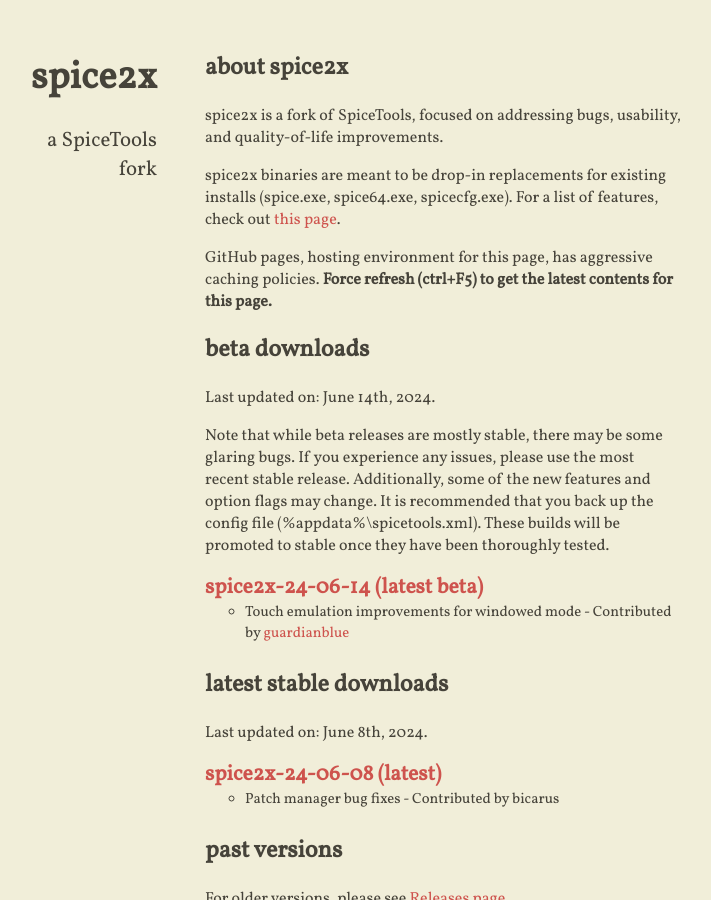
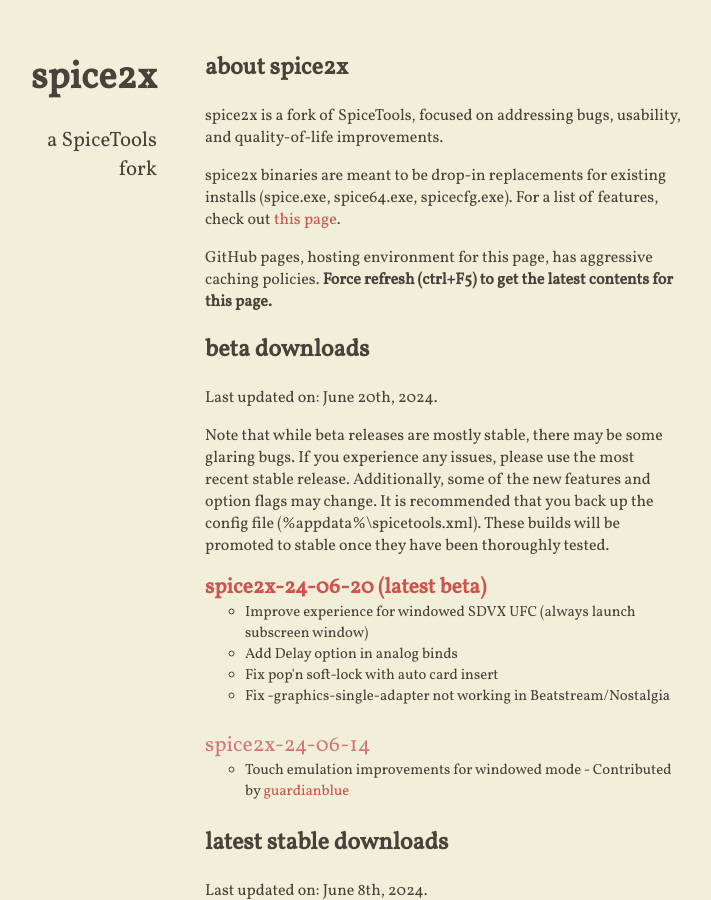
Before and after one commit to spice2x/spice2x.github.io, a Jekyll site: the page built from docs/index.html, in a window 1280 px wide and 900 px high. Shown: the whole window, without its empty margins (299-1010 px from the left). Built offline with Jekyll 4.4.1, drawn with Linux system fonts in a browser that asks for light colours; nearby versions of some CDN libraries.

Commit message:
24-06-20

```diff
--- a/docs/_includes/content.html
+++ b/docs/_includes/content.html
@@ -11,7 +11,7 @@
 
 <h2>beta downloads</h2>
 
-<p>Last updated on: June 14th, 2024.</p>
+<p>Last updated on: June 20th, 2024.</p>
 
 <p>Note that while beta releases are mostly stable, there may be some glaring bugs. If you experience any issues, please
   use the most recent stable release. Additionally, some of the new features and option flags may change. It is
@@ -19,6 +19,16 @@
   stable once they have been thoroughly tested.
 </p>
 <ul class="downloads-beta highlight-latest">
+  <li>
+    <a class="download-link" href="https://github.com/spice2x/spice2x.github.io/releases/download/24-06-20/spice2x-24-06-20.zip">
+      spice2x-24-06-20
+    </a>
+    <ul>
+      <li>Improve experience for windowed SDVX UFC (always launch subscreen window)</li>
+      <li>Add Delay option in analog binds</li>
+      <li>Fix pop&#39;n soft-lock with auto card insert</li>
+      <li>Fix -graphics-single-adapter not working in Beatstream/Nostalgia</li>
+    </ul>
   <li>
     <a class="download-link" href="https://github.com/spice2x/spice2x.github.io/releases/download/24-06-14/spice2x-24-06-14.zip">
       spice2x-24-06-14
```
